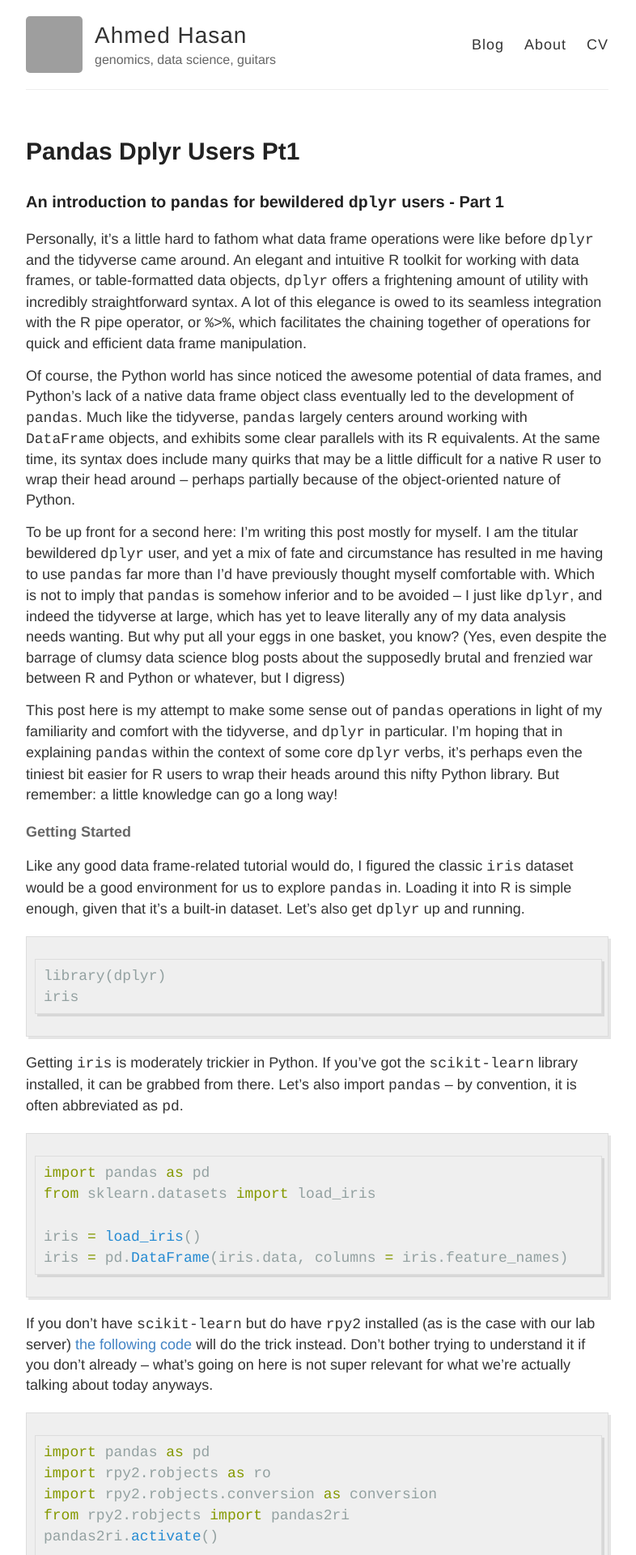
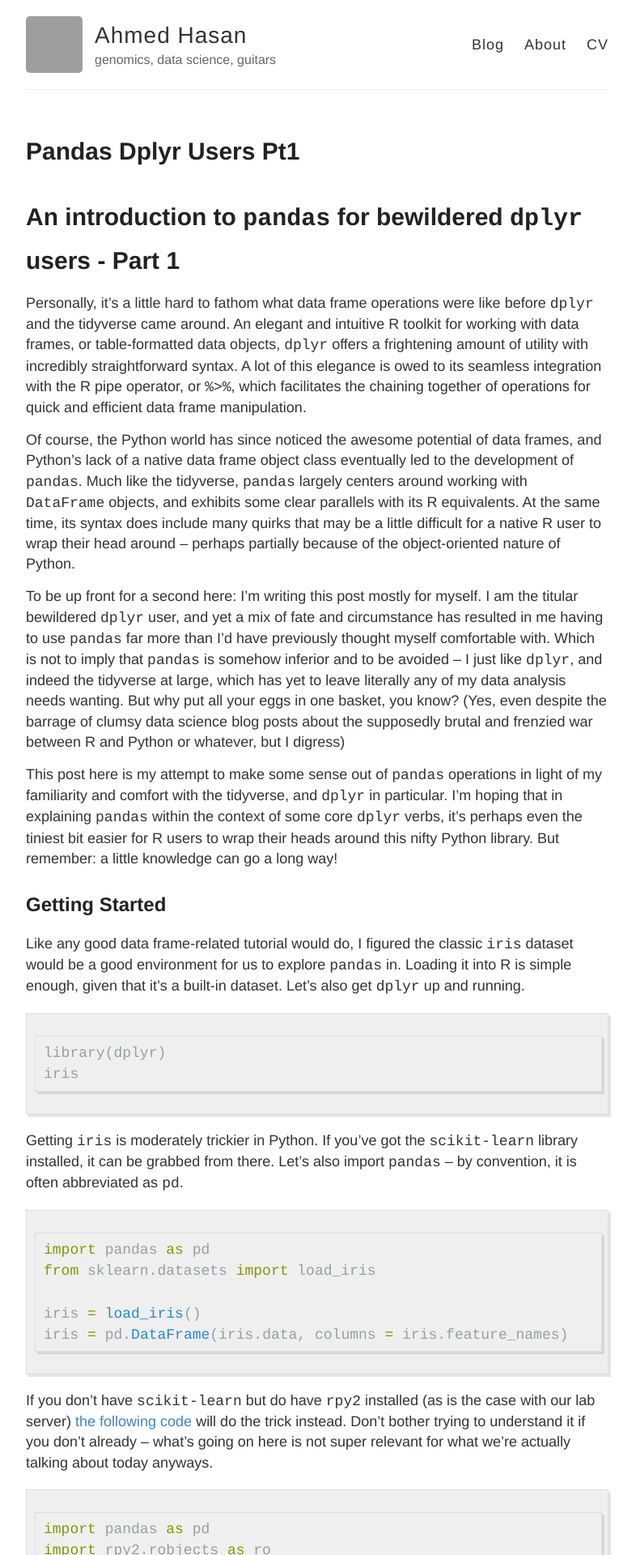
Before and after one commit to aays/site_old, a Jekyll site: the page built from _posts/2017-08-30-pandas-dplyr-users-pt1.md, in a window 1280 px wide. Shown: the top 1920 px of the page at 81% size, without its empty margins (248-1034 px from the left). Built offline with Jekyll 4.4.1, drawn with Linux system fonts in a browser that asks for light colours; our own code applies the rules of GitHub Pages for plain Markdown files; grey boxes are pictures that could not be loaded.

````diff
--- a/_posts/2017-08-30-pandas-dplyr-users-pt1.md
+++ b/_posts/2017-08-30-pandas-dplyr-users-pt1.md
@@ -1,4 +1,4 @@
-### An introduction to `pandas` for bewildered `dplyr` users - Part 1
+# An introduction to `pandas` for bewildered `dplyr` users - Part 1
 
 Personally, it's a little hard to fathom what data frame operations were like before `dplyr` and the tidyverse came around. An elegant and intuitive R toolkit for working with data frames, or table-formatted data objects, `dplyr` offers a frightening amount of utility with incredibly straightforward syntax. A lot of this elegance is owed to its seamless integration with the R pipe operator, or `%>%`, which facilitates the chaining together of operations for quick and efficient data frame manipulation.
 
@@ -8,7 +8,7 @@ To be up front for a second here: I'm writing this post mostly for myself. I am
 
 This post here is my attempt to make some sense out of `pandas` operations in light of my familiarity and comfort with the tidyverse, and `dplyr` in particular. I'm hoping that in explaining `pandas` within the context of some core `dplyr` verbs, it's perhaps even the tiniest bit easier for R users to wrap their heads around this nifty Python library. But remember: a little knowledge can go a long way!
 
-#### Getting Started
+## Getting Started
 
 Like any good data frame-related tutorial would do, I figured the classic `iris` dataset would be a good environment for us to explore `pandas` in. Loading it into R is simple enough, given that it's a built-in dataset. Let's also get `dplyr` up and running.
 
@@ -46,7 +46,7 @@ Now, two things to note before we get started:
 
 Onwards - let's start our discussion with some quick functions for describing our data frames.
 
-#### Looking at our data
+### Looking at our data
 
 `head`, the timeless convenience function for peeking at the top of our data frame, remains largely unchanged across both languages. The only difference is that it's a _function_ in R and a _class method_ in Python.
 
@@ -99,7 +99,7 @@ iris = iris.rename(columns = {'Sepal.Length': 'Sepal_Length', 'Petal.Length': 'P
 
 Now for some actual `dplyr` functions!
 
-#### `filter` - subsetting rows
+### `filter` - subsetting rows
 
 In `dplyr`, `filter` allows us to subset rows based on a condition. The syntax is quite straightforward:
 
@@ -183,7 +183,7 @@ iris[iris$Sepal.Length > 7, ]
 ```
 
 
-##### A quick aside - what's in an index?
+### A quick aside - what's in an index?
 
 You may have noticed how in the above example, the indices of the R data frame have been reset following our usage of `filter`, but those of the `pandas` one haven't (same goes for the base R operation, but that's another conversation entirely). This can be an unexpected source of frustration more often than you might think, especially if you're performing operations involving repeated subsetting and indexing of data frames. To reset the index each time, simply take on the `.reset_index()` method at the end of a `pandas` operation. Careful, however - doing so will create a new column, simply called `index`, which will store all of the 'old' indices. That's probably something to watch out for if you're selecting columns by position and not name!
 
@@ -205,7 +205,7 @@ iris.query('Sepal_Length > 7').reset_index()
 ## 11    136           7.7          3.0           6.1          2.3  virginica
 ```
 
-#### `select` - subsetting columns
+### `select` - subsetting columns
 
 `select` allows us to pull out columns by name. Further columns can simply be fed to `select` as further arguments. The `-` operator also lets us remove a column if we'd like, while the `:` operator allows us to select multiple consecutive columns.
 
````
